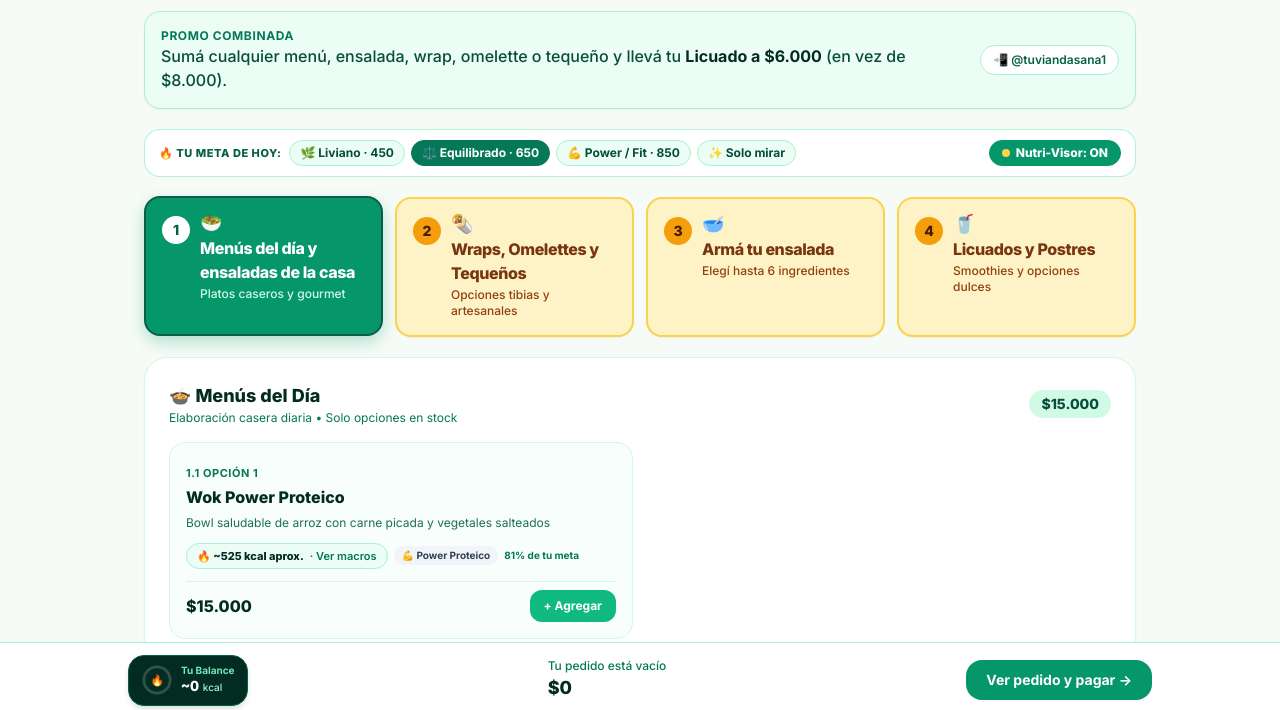
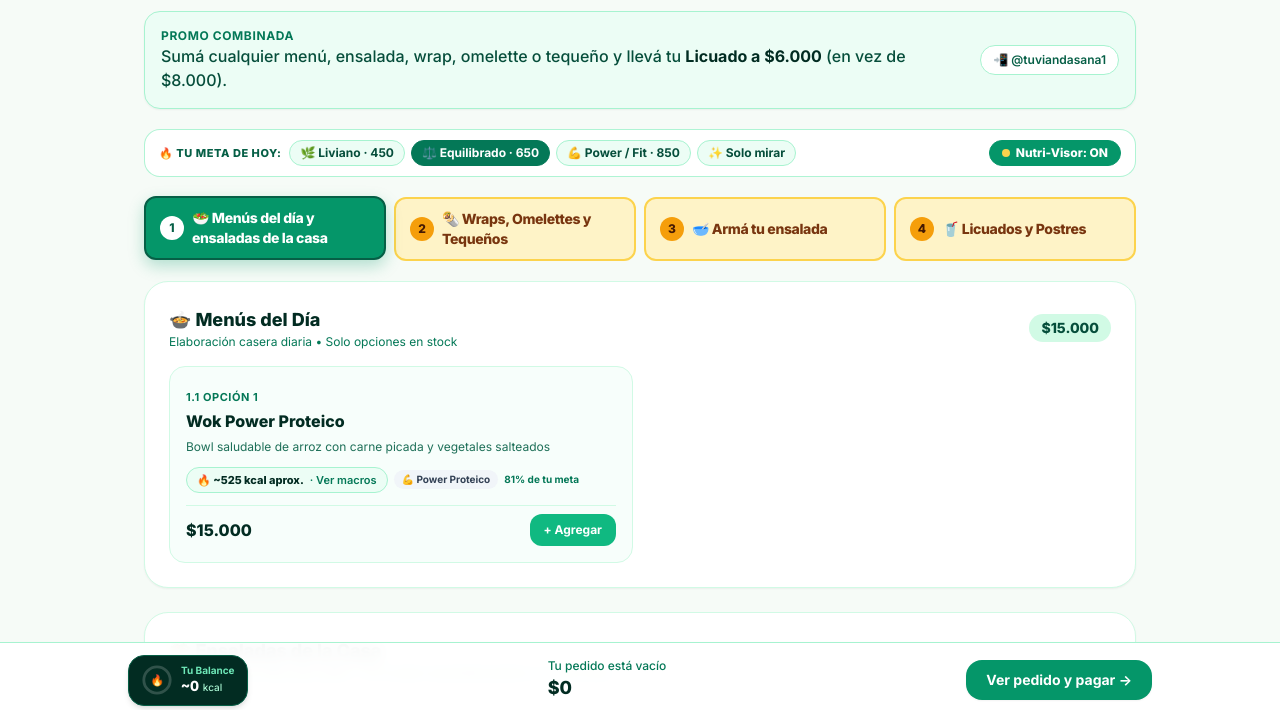
Before and after one commit to charlybravo1909-max/tu-vianda-sana, a plain HTML site: page index.html in a window 1280 px wide. Shown: the part 82-792 px from the top of the page. Drawn offline with nearby package versions, Linux system fonts and the light colour scheme; no server answers.

Commit message:
Add files via upload

```diff
--- a/index.html
+++ b/index.html
@@ -122,46 +122,33 @@
     <!-- Fila "Tu meta de hoy" (Nutri-Visor desacoplado) -->
     <div id="nutri-goal-bar-host"></div>
 
-    <!-- 4 Main Palettes Navigation (Amarillo principal -> Verde al seleccionar) -->
-    <nav aria-label="Categorías del menú" class="grid grid-cols-2 lg:grid-cols-4 gap-3">
+    <!-- 4 Main Palettes Navigation (Compactas, Amarillo principal -> Verde al seleccionar) -->
+    <nav aria-label="Categorías del menú" class="grid grid-cols-2 lg:grid-cols-4 gap-2">
       <button type="button" data-tab="menus"
-        class="tab-btn active text-left p-4 sm:p-4.5 rounded-2xl border-2 shadow-sm cursor-pointer flex items-start gap-2.5">
-        <span class="tab-num w-7 h-7 rounded-full text-sm font-black flex items-center justify-center shrink-0 mt-0.5">1</span>
+        class="tab-btn active text-left px-2.5 py-2 sm:px-3.5 sm:py-2.5 rounded-xl border-2 shadow-xs cursor-pointer flex items-center gap-2">
+        <span class="tab-num w-5 h-5 sm:w-6 sm:h-6 rounded-full text-[11px] sm:text-xs font-black flex items-center justify-center shrink-0">1</span>
+        <div class="min-w-0 font-extrabold text-xs sm:text-sm leading-tight tracking-tight">🥗 Menús del día y ensaladas de la casa</div>
+      </button>
+
+      <button type="button" data-tab="wraps"
+        class="tab-btn text-left px-2.5 py-2 sm:px-3.5 sm:py-2.5 rounded-xl border-2 shadow-xs cursor-pointer flex items-center gap-2">
+        <span class="tab-num w-5 h-5 sm:w-6 sm:h-6 rounded-full text-[11px] sm:text-xs font-black flex items-center justify-center shrink-0">2</span>
+        <div class="min-w-0 font-extrabold text-xs sm:text-sm leading-tight tracking-tight">🌯 Wraps, Omelettes y Tequeños</div>
+      </button>
+
+      <button type="button" id="tab-btn-arma" data-tab="arma"
+        class="tab-btn text-left px-2.5 py-2 sm:px-3.5 sm:py-2.5 rounded-xl border-2 shadow-xs cursor-pointer flex items-center gap-2">
+        <span class="tab-num w-5 h-5 sm:w-6 sm:h-6 rounded-full text-[11px] sm:text-xs font-black flex items-center justify-center shrink-0">3</span>
         <div class="min-w-0">
-          <div class="text-lg leading-none mb-1">🥗</div>
-          <div class="font-extrabold text-sm sm:text-base leading-snug tracking-tight">Menús del día y ensaladas de la casa</div>
-          <div class="tab-sub text-xs font-medium mt-0.5">Platos caseros y gourmet</div>
+          <div class="font-extrabold text-xs sm:text-sm leading-tight tracking-tight"><span id="arma-tab-icon">🥣</span> Armá tu ensalada</div>
+          <div id="arma-tab-subtitle" class="tab-sub hidden text-[10px] font-bold leading-tight mt-0.5"></div>
         </div>
       </button>
 
-      <button type="button" data-tab="wraps"
-        class="tab-btn text-left p-4 sm:p-4.5 rounded-2xl border-2 shadow-sm cursor-pointer flex items-start gap-2.5">
-        <span class="tab-num w-7 h-7 rounded-full text-sm font-black flex items-center justify-center shrink-0 mt-0.5">2</span>
-        <div class="min-w-0">
-          <div class="text-lg leading-none mb-1">🌯</div>
-          <div class="font-extrabold text-sm sm:text-base leading-snug tracking-tight">Wraps, Omelettes y Tequeños</div>
-          <div class="tab-sub text-xs font-medium mt-0.5">Opciones tibias y artesanales</div>
-        </div>
-      </button>
-
-      <button type="button" id="tab-btn-arma" data-tab="arma"
-        class="tab-btn text-left p-4 sm:p-4.5 rounded-2xl border-2 shadow-sm cursor-pointer flex items-start gap-2.5">
-        <span class="tab-num w-7 h-7 rounded-full text-sm font-black flex items-center justify-center shrink-0 mt-0.5">3</span>
-        <div class="min-w-0">
-          <div class="text-lg leading-none mb-1" id="arma-tab-icon">🥣</div>
-          <div class="font-extrabold text-sm sm:text-base leading-snug tracking-tight">Armá tu ensalada</div>
-          <div id="arma-tab-subtitle" class="tab-sub text-xs font-medium mt-0.5">Elegí hasta 6 ingredientes</div>
-        </div>
-      </button>
-
       <button type="button" data-tab="licuados"
-        class="tab-btn text-left p-4 sm:p-4.5 rounded-2xl border-2 shadow-sm cursor-pointer flex items-start gap-2.5">
-        <span class="tab-num w-7 h-7 rounded-full text-sm font-black flex items-center justify-center shrink-0 mt-0.5">4</span>
-        <div class="min-w-0">
-          <div class="text-lg leading-none mb-1">🥤</div>
-          <div class="font-extrabold text-sm sm:text-base leading-snug tracking-tight">Licuados y Postres</div>
-          <div class="tab-sub text-xs font-medium mt-0.5">Smoothies y opciones dulces</div>
-        </div>
+        class="tab-btn text-left px-2.5 py-2 sm:px-3.5 sm:py-2.5 rounded-xl border-2 shadow-xs cursor-pointer flex items-center gap-2">
+        <span class="tab-num w-5 h-5 sm:w-6 sm:h-6 rounded-full text-[11px] sm:text-xs font-black flex items-center justify-center shrink-0">4</span>
+        <div class="min-w-0 font-extrabold text-xs sm:text-sm leading-tight tracking-tight">🥤 Licuados y Postres</div>
       </button>
     </nav>
 
@@ -1236,7 +1223,8 @@
         btn.classList.remove('hover:border-lime-400', 'cursor-pointer');
         btn.setAttribute('aria-disabled', 'true');
         icon.textContent = '🔒';
-        sub.textContent = 'Cerrado de 10:15 a 14:00 hs';
+        sub.textContent = 'Cerrado 10:15–14:00 hs';
+        sub.classList.remove('hidden');
         addBtn.disabled = true;
         if (state.activeTab === 'arma') {
           switchTab('menus');
@@ -1247,7 +1235,8 @@
         btn.classList.add('hover:border-lime-400', 'cursor-pointer');
         btn.removeAttribute('aria-disabled');
         icon.textContent = '🥣';
-        sub.textContent = 'Elegí hasta 6 ingredientes';
+        sub.textContent = '';
+        sub.classList.add('hidden');
         addBtn.disabled = false;
       }
     }
--- a/sw.js
+++ b/sw.js
@@ -1,4 +1,4 @@
-const CACHE_NAME = 'tu-vianda-sana-v4';
+const CACHE_NAME = 'tu-vianda-sana-v5';
 const STATIC_ASSETS = ['/', '/index.html', '/nutri-visor.js', '/manifest.json', '/icon-192.png', '/icon-512.png', '/apple-touch-icon.png'];
 
 self.addEventListener('install', (event) => {
```
